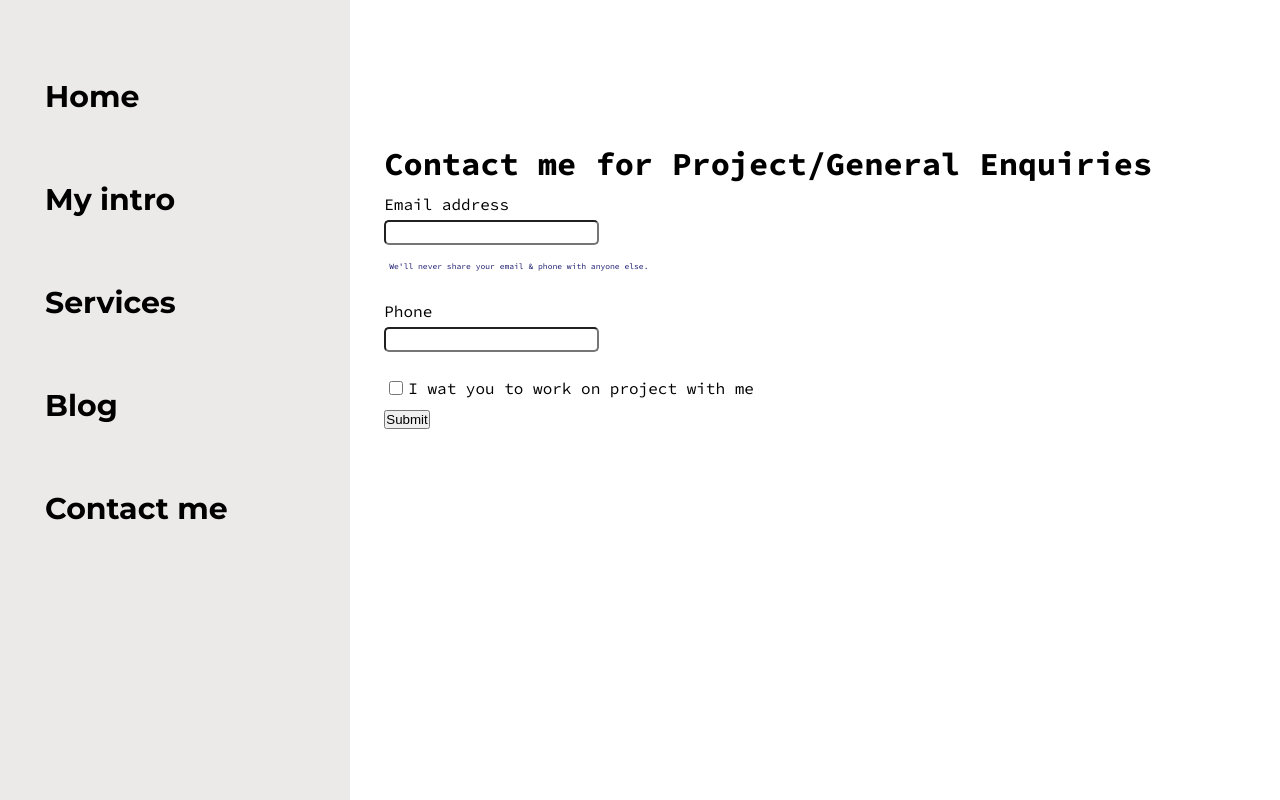
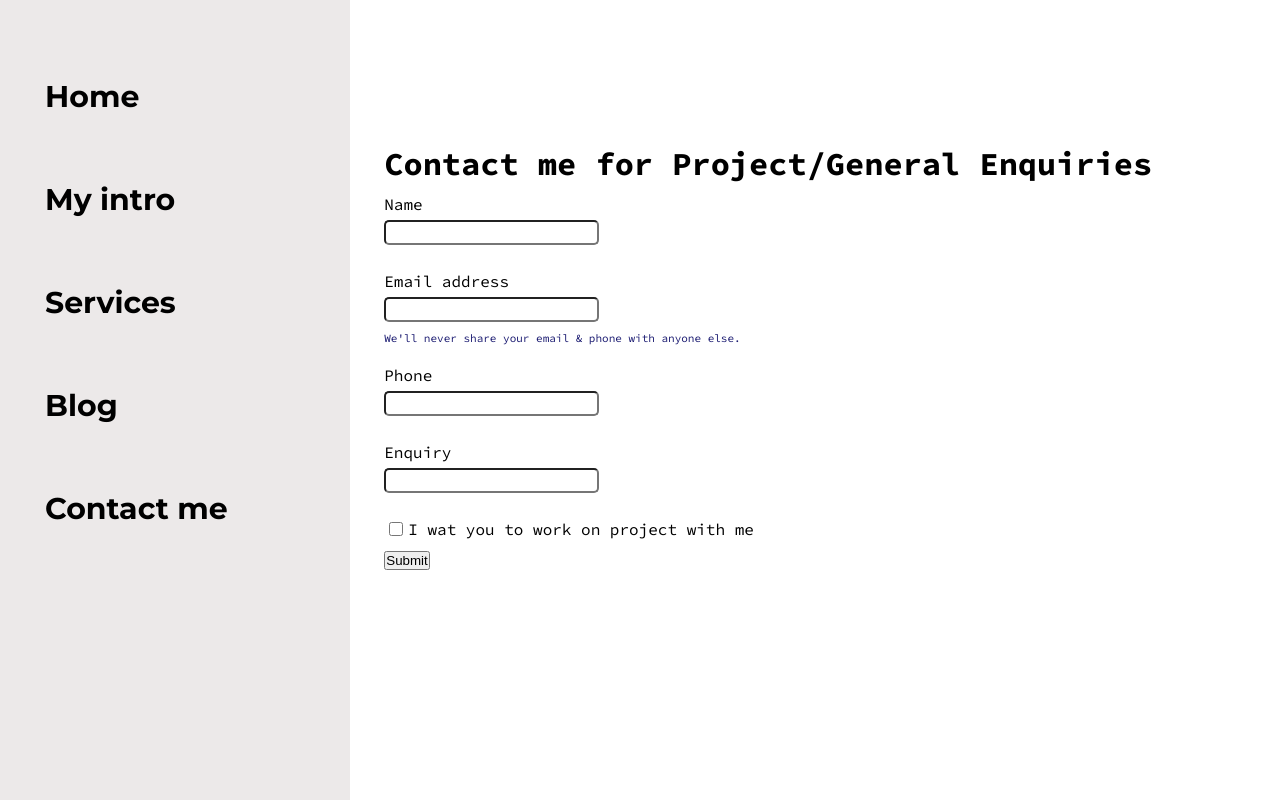
Before and after one commit to VyomPatel31/portfolio, a plain HTML site: page contact.html in a window 1280 px wide. Drawn offline with Linux system fonts and the light colour scheme.

Commit message:
change in css

```diff
--- a/contact.html
+++ b/contact.html
@@ -25,6 +25,10 @@
                 <h1>Contact me for Project/General Enquiries</h1>
                 <form>
                     <div class="mb-3">
+                        <label for="clientemail" class="form-label">Name</label>
+                        <input type="name" class="form-control" id="clientemail" aria-describedby="emailHelp">
+                        </div>
+                    <div class="mb-3">
                       <label for="clientemail" class="form-label">Email address</label>
                       <input type="email" class="form-control" id="clientemail" aria-describedby="emailHelp">
                       <div id="emailHelp" class="form-text">We'll never share your email & phone with anyone else.</div>
@@ -33,10 +37,15 @@
                       <label for="clientphone" class="form-label">Phone</label>
                       <input type="password" class="form-control" id="clientphone">
                     </div>
+                    <div class="mb-3">
+                        <label for="clientemail" class="form-label">Enquiry</label>
+                        <input type="enquiry" class="form-control" id="clientemail" aria-describedby="emailHelp">
+                        </div>
                     <div class="mb-3" id="form-check">
                       <input type="checkbox" class="form-check-input" id="isclient">
                       <label class="form-check-label" for="isclient">I wat you to work on project with me</label>
                     </div>
+
                     <button type="submit" class="btn btn-primary">Submit</button>
                   </form>
             </div>
--- a/style.css
+++ b/style.css
@@ -104,7 +104,7 @@
 
 .contactFrom h1{
     font-family: "Montserrat", sans-serif;
-    text-align: center;
+   padding: 12px 0;
 }
 
 .contactForm form div{
@@ -122,8 +122,8 @@
 
 #emailHelp{
    color: midnightblue;
-   font-size: 8px;
-   margin: 0 5px;
+   font-size: 11px;
+   padding: 3px 0 0 0;
 }
 
 #form-check{
```
